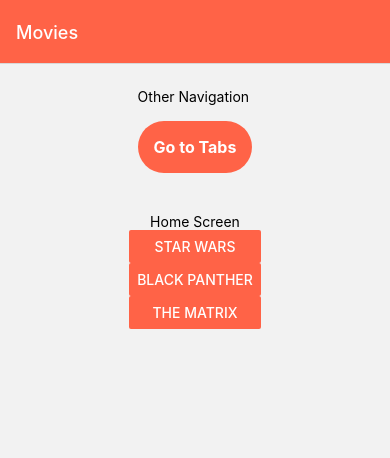
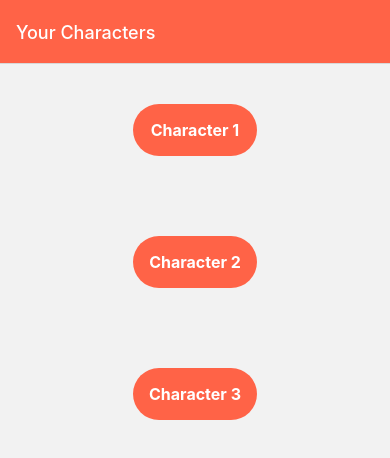
Before and after one commit to karlyanelson/dnd-character-sheet, a React Native app: screen /CharactersList in a window 390 px wide. Shown: the top 458 px of the page. Built offline with nearby package versions, Linux system fonts and the light colour scheme.

Commit message:
update to match base navigation design

```diff
--- a/App.js
+++ b/App.js
@@ -16,39 +16,24 @@
   return (
     <NavigationContainer>
       <Stack.Navigator
-        initialRouteName="App_to_Home"
+        initialRouteName="CharactersList"
         screenOptions={{
           headerTintColor: "white",
           headerStyle: { backgroundColor: "tomato" },
         }}
       >
         <Stack.Screen
-          name="App_to_Home"
+          name="CharactersList"
           component={HomeScreen}
-          options={{ title: "Movies" }}
+          options={{ title: "Your Characters" }}
         />
         <Stack.Screen
-          name="Home_to_Details"
-          component={DetailsScreen}
+          name="CharacterTabs"
+          component={TabScreen}
           options={({ route }) => {
             console.log({ route });
-            return { title: route.params.item.title };
+            return { title: route.params.name };
           }}
-        />
-        <Stack.Screen
-          name="Details_to_Details"
-          component={DetailsScreen}
-          options={{ title: "More Details" }}
-        />
-        <Stack.Screen
-          name="BigImageView"
-          component={ImageScreen}
-          options={{ title: "Image" }}
-        />
-        <Stack.Screen
-          name="TabScreen"
-          component={TabScreen}
-          options={{ title: "Tabs" }}
         />
       </Stack.Navigator>
     </NavigationContainer>
--- a/src/screens/HomeScreen.js
+++ b/src/screens/HomeScreen.js
@@ -9,58 +9,44 @@
 } from "react-native";
 
 const HomeScreen = ({ navigation }) => {
-  const movies = [
+  const characters = [
     {
-      title: "Star Wars",
-      release: 1977,
-      screenNumber: 1,
+      name: "Character 1",
+      id: 1,
     },
     {
-      title: "Black Panther",
-      release: 2018,
-      screenNumber: 1,
+      name: "Character 2",
+      id: 2,
     },
     {
-      title: "The Matrix",
-      release: 1999,
-      screenNumber: 1,
+      name: "Character 3",
+      id: 3,
     },
   ];
 
   const renderItem = ({ item }) => {
     return (
-      <Button
-        title={item.title}
-        color="tomato"
-        onPress={() => {
-          navigation.navigate("Home_to_Details", {
-            item,
-          });
-        }}
-      />
+      <View style={{ marginVertical: 24 }}>
+        <TouchableOpacity
+          style={styles.touchable}
+          onPress={() => {
+            navigation.navigate("CharacterTabs", item);
+          }}
+        >
+          <View>
+            <Text style={styles.touchableText}>{item.name}</Text>
+          </View>
+        </TouchableOpacity>
+      </View>
     );
   };
 
   return (
     <View style={styles.mainView}>
-      <View style={{ marginVertical: 24 }}>
-        <Text>Other Navigation</Text>
-        <TouchableOpacity
-          style={styles.touchable}
-          onPress={() => {
-            navigation.navigate("TabScreen");
-          }}
-        >
-          <View>
-            <Text style={styles.touchableText}>Go to Tabs</Text>
-          </View>
-        </TouchableOpacity>
-      </View>
-      <Text>Home Screen</Text>
       <FlatList
-        data={movies}
+        data={characters}
         renderItem={renderItem}
-        keyExtractor={(item) => item.title}
+        keyExtractor={(item) => item.id}
       />
     </View>
   );
--- a/src/screens/TabScreen.js
+++ b/src/screens/TabScreen.js
@@ -5,7 +5,8 @@
 
 const Tab = createBottomTabNavigator();
 
-const TabOne = () => {
+const TabOne = (props) => {
+  console.log("TabOne props", props);
   return (
     <View style={styles.mainView}>
       <Text>Tab One</Text>
@@ -29,7 +30,8 @@
   );
 };
 
-const TabScreen = ({ navigation }) => {
+const TabScreen = ({ navigation, route }) => {
+  const character = route.params;
   return (
     <Tab.Navigator
       screenOptions={{
@@ -37,9 +39,9 @@
         tabBarInactiveTintColor: "gray",
       }}
     >
-      <Tab.Screen name="Tab One" component={TabOne} />
-      <Tab.Screen name="Tab Two" component={TabTwo} />
-      <Tab.Screen name="Tab Three" component={TabThree} />
+      <Tab.Screen name="Background" component={TabOne} />
+      <Tab.Screen name="Stats" component={TabTwo} />
+      <Tab.Screen name="Actions" component={TabThree} />
     </Tab.Navigator>
   );
 };
```
Also changed, not shown: 2 other files (tests, documents, lock files or other folders).
